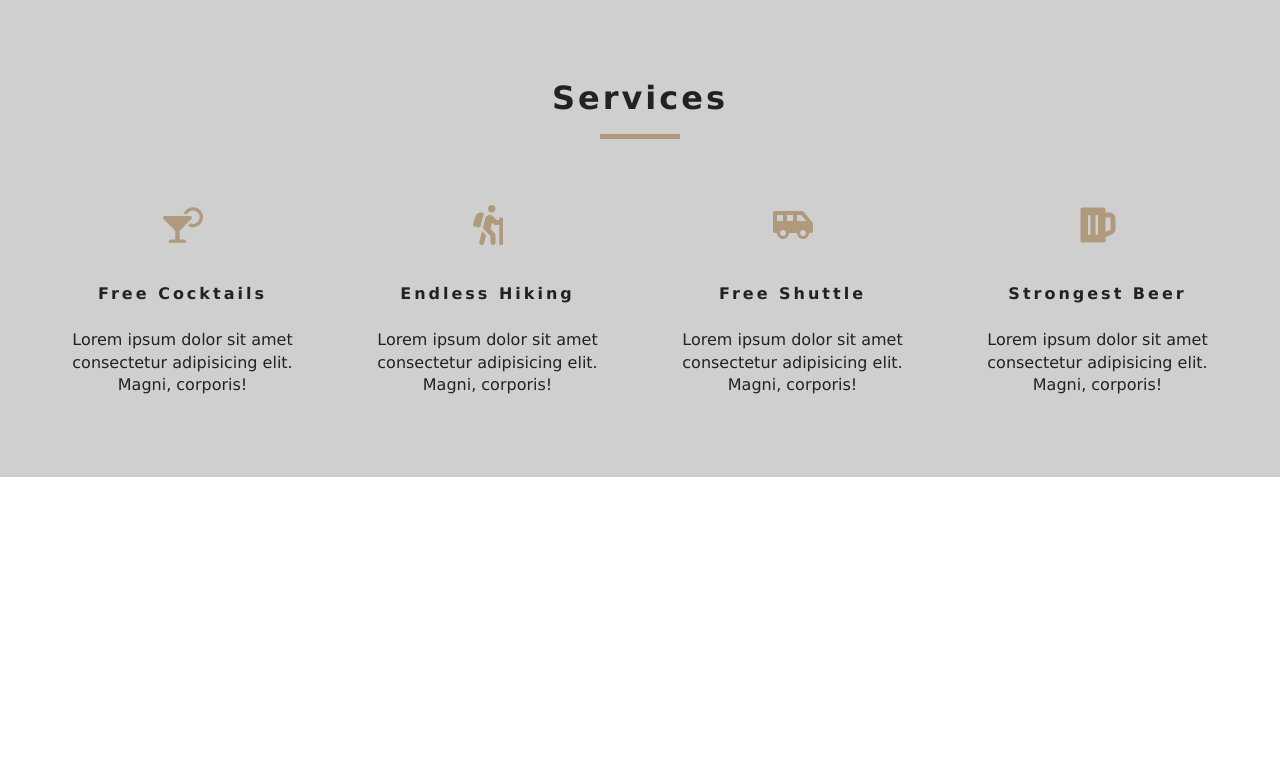
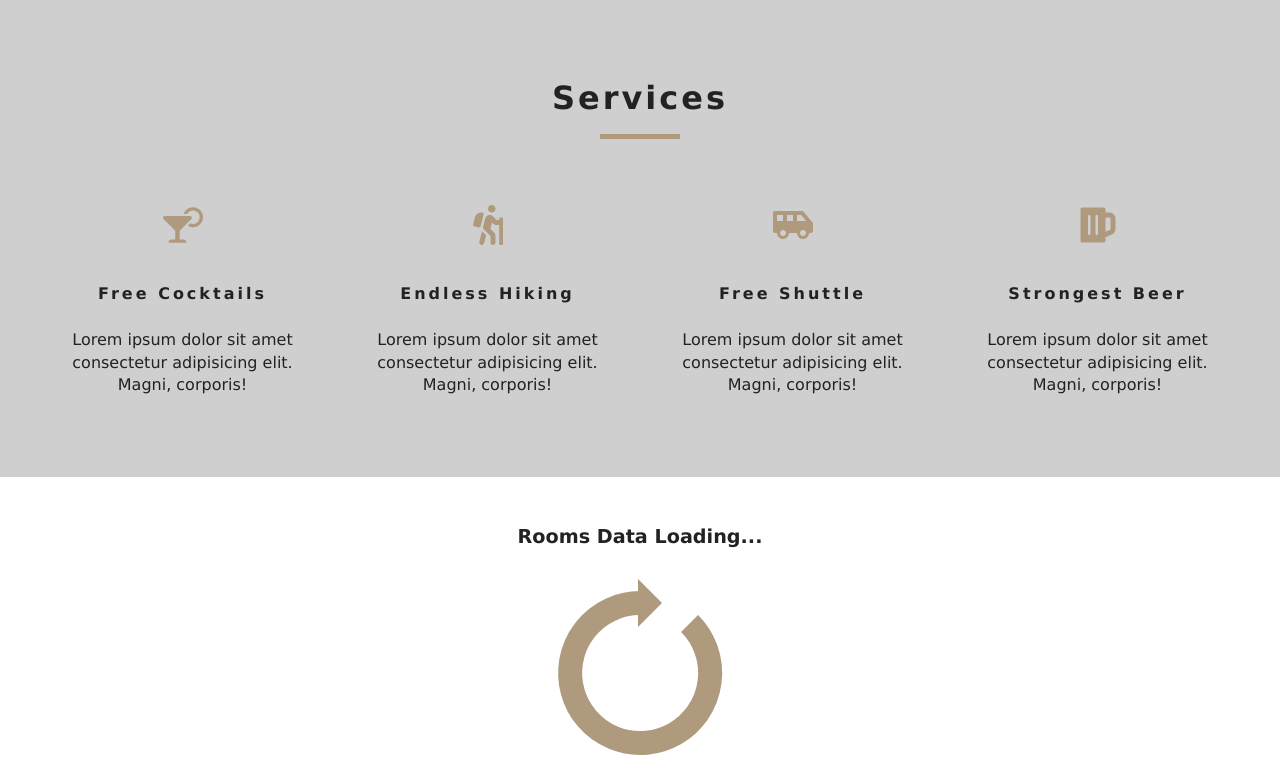
Before and after one commit to praz99/react-resort, a React (Create React App) app: page / in a window 1280 px wide. Shown: the part 802-1581 px from the top of the page. Before the commit the page ends 1279 px from the top, so only its background shows below. Built offline with nearby package versions, Linux system fonts and the light colour scheme.

Commit message:
add Loading component with a loading gif image add Loading component in FeaturedRooms

```diff
--- a/src/components/FeaturedRooms.js
+++ b/src/components/FeaturedRooms.js
@@ -1,5 +1,6 @@
 import React, { Component } from 'react';
 import { RoomContext } from '../Context';
+import Loading from './Loading';
 
 export default class FeaturedRooms extends Component {
   static contextType = RoomContext;
@@ -7,7 +8,9 @@
     const {featuredRooms: rooms} = this.context
     console.log(rooms);
     return (
-      <div />
+      <div>
+        <Loading />
+      </div>
     );
   };
 };
--- /dev/null
+++ b/src/components/Loading.js
@@ -0,0 +1,11 @@
+import React from 'react';
+import loadingGif from '../images/gif/loading-arrow.gif';
+
+export default function Loading() {
+  return (
+    <div className="loading">
+      <h4>Rooms data loading...</h4>
+      <img src={loadingGif} alt="..." />
+    </div>
+  );
+};
```
